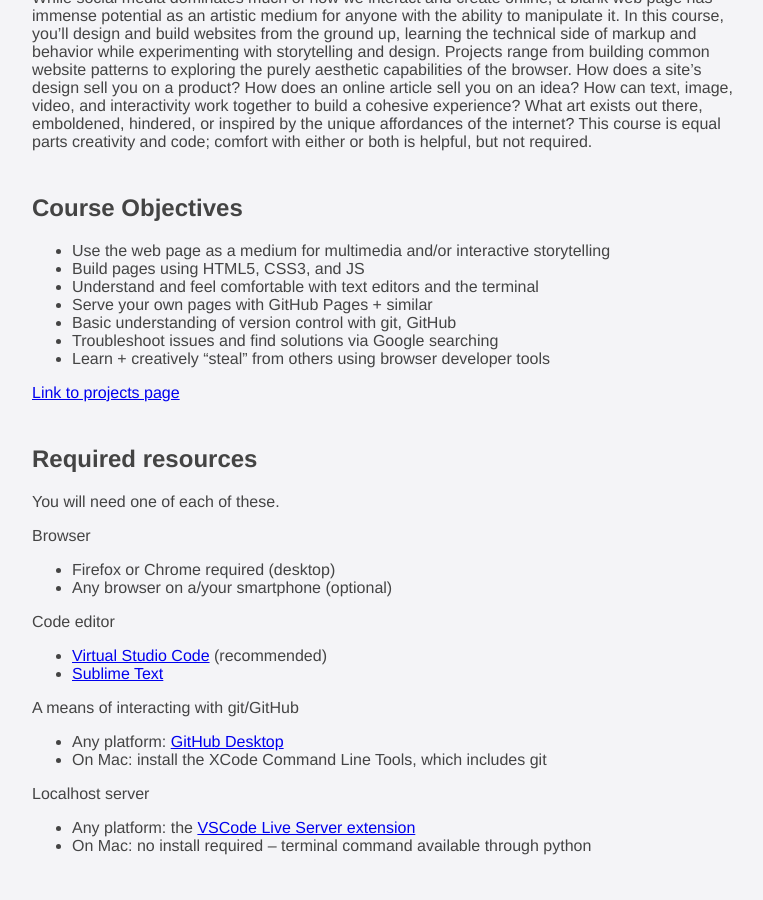
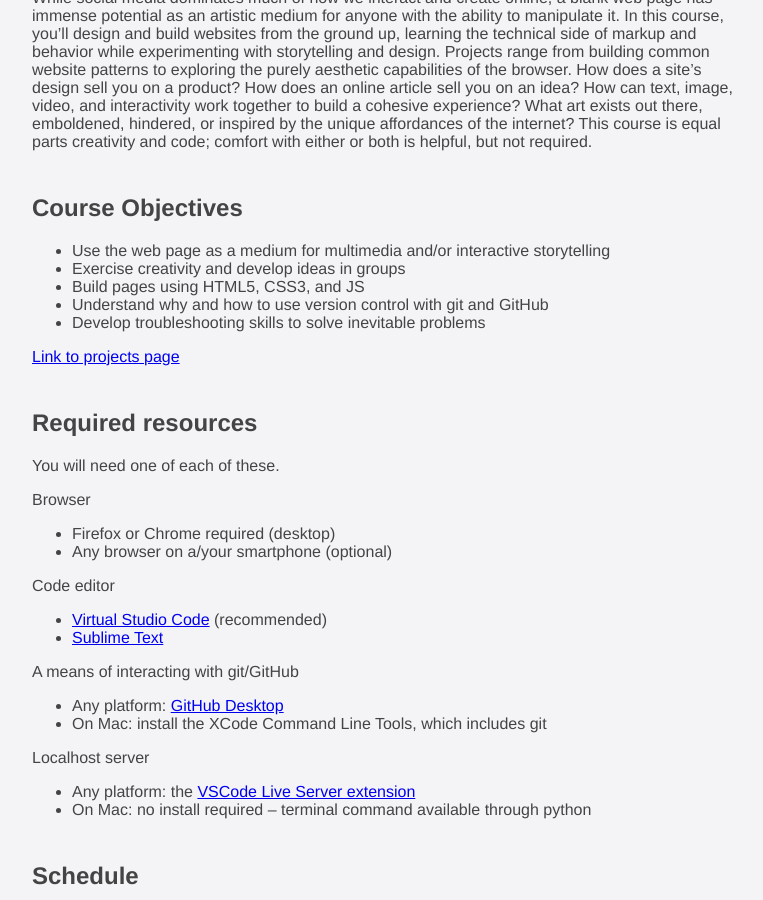
Before and after one commit to thely/artofweb-21, a Jekyll site: the page built from index.md, in a window 1280 px wide and 900 px high, scrolled down 388 px. Shown: the whole window, without its empty margins (20-783 px from the left). Built offline with Jekyll 4.4.1, drawn with Linux system fonts in a browser that asks for light colours.

Commit message:
updating the course objectives

```diff
--- a/index.md
+++ b/index.md
@@ -19,12 +19,10 @@ While social media dominates much of how we interact and create online, a blank
 ## Course Objectives
 
 * Use the web page as a medium for multimedia and/or interactive storytelling
+* Exercise creativity and develop ideas in groups
 * Build pages using HTML5, CSS3, and JS
-* Understand and feel comfortable with text editors and the terminal
-* Serve your own pages with GitHub Pages + similar
-* Basic understanding of version control with git, GitHub
-* Troubleshoot issues and find solutions via Google searching
-* Learn + creatively “steal” from others using browser developer tools
+* Understand why and how to use version control with git and GitHub
+* Develop troubleshooting skills to solve inevitable problems
 
 [Link to projects page](./projects)
 
```
